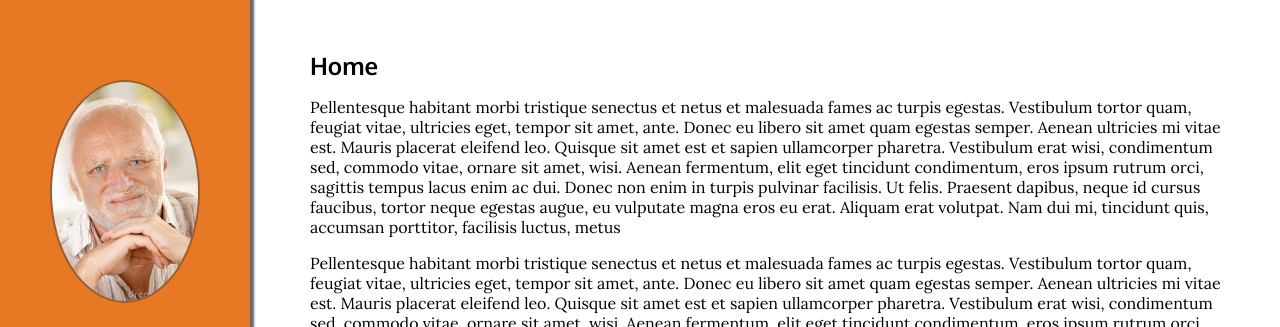
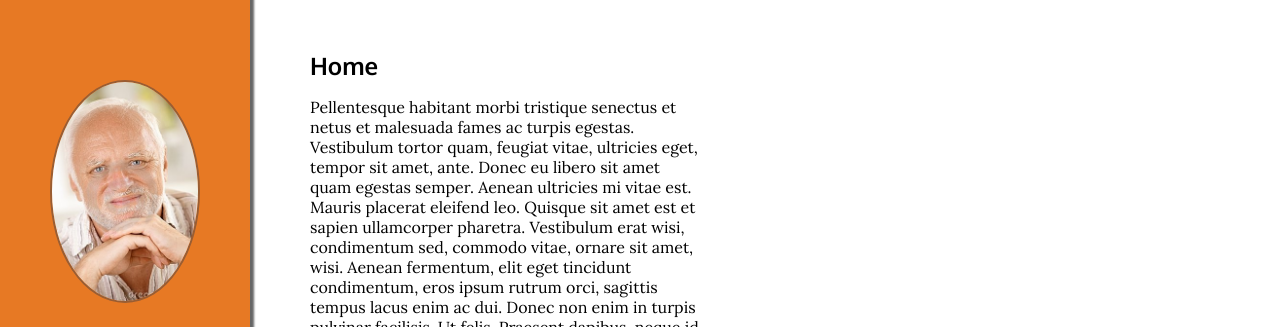
Before and after one commit to EsmeraldaQuintana/webpageLanding, a website built with webpack: page public/index.template.html in a window 1280 px wide. Shown: the top 327 px of the page. Built offline with nearby package versions, Linux system fonts and the light colour scheme.

Commit message:
begin css for responsive design on contents

```diff
--- a/src/shell/shell.css
+++ b/src/shell/shell.css
@@ -23,8 +23,7 @@
 
 .Shell__contents {
     background-color: hsla(0, 0%, 100%, 1);
-    min-width: calc(100% - 250px);
-    max-width: calc(90vw - 280px);
+    max-width: calc(100% - 250px);
     min-height: 100vh;
     height: auto;
     margin: 0;
@@ -165,8 +164,14 @@
 }
 
 /* Fix Shell_contents to adjust to smaller width */
-@media (max-width: 1600px) {
+@media (min-width: 800px) {
+    .Shell__contents {
+        max-width: 500px;
+        justify-content: center;
+        display: flex;
+        flex-direction: column;
 
+    }
 }
 
 /* Fix Shell_contents to adjust to even smaller width */
```
